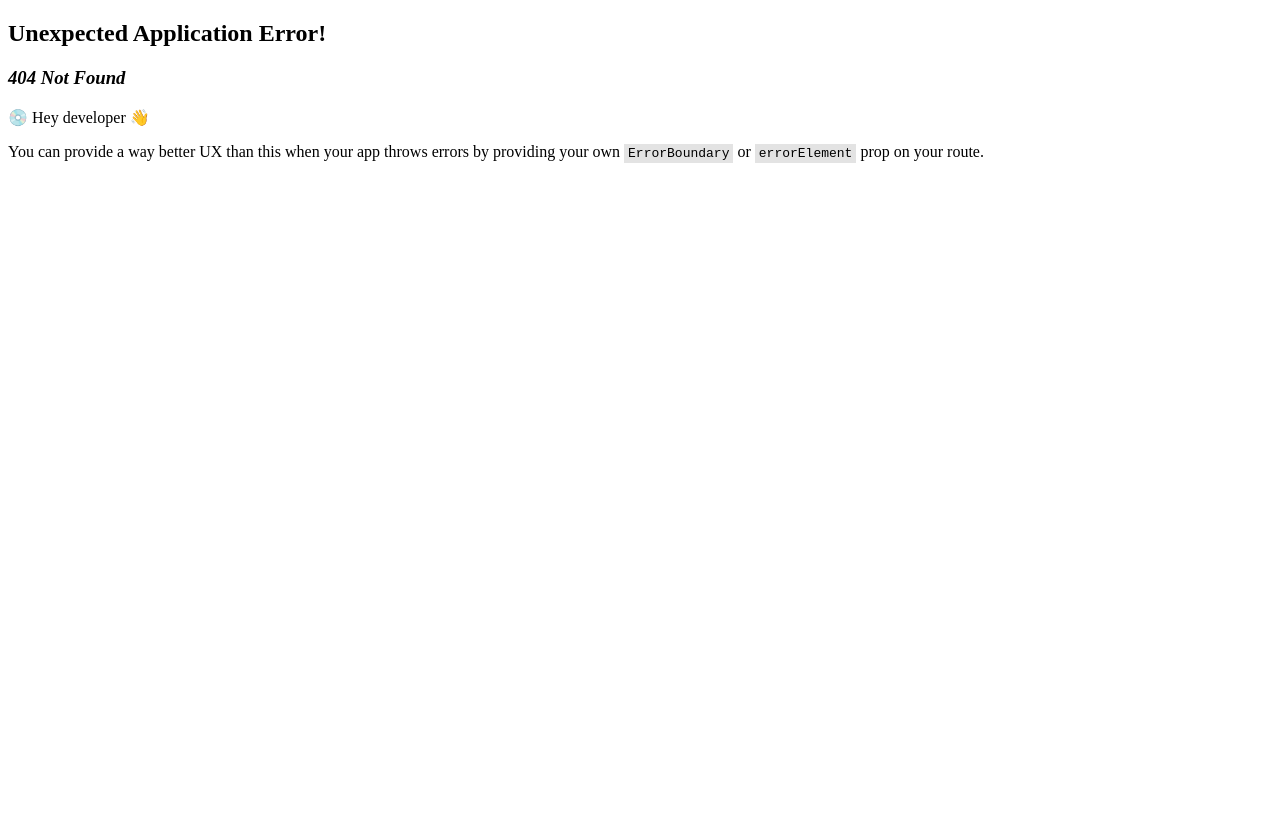
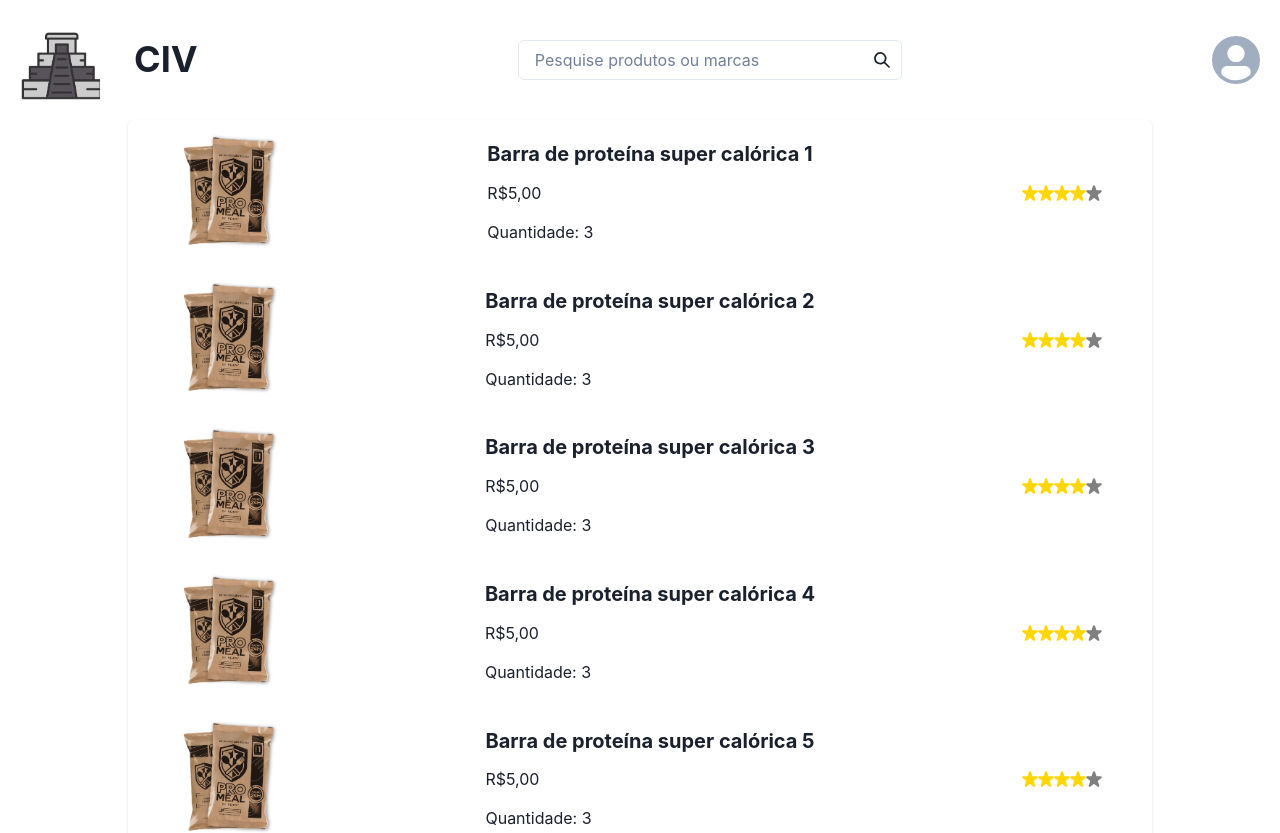
Before and after one commit to cirofalsarella/Online-Store, a React (Create React App) app in the folder App/: page /historic in a window 1280 px wide. Before the commit this address had no page. Shown: the top 833 px of the page. Before the commit the page ends 800 px from the top, so only its background shows below. Built offline with nearby package versions, Linux system fonts and the light colour scheme.

Commit message:
Feat: buying historic

```diff
--- /dev/null
+++ b/App/src/pages/client/historic/historic.js
@@ -0,0 +1,45 @@
+import { Card, Flex, Heading, Image, Text } from "@chakra-ui/react"
+import { StarIcon } from "@chakra-ui/icons"
+import imagemItem from "../../../assets/proMeal.png"
+import { useState } from "react"
+
+const HistoricCard = (props) => {
+  const data = props.data
+  const [rating, setRating] = useState(4)
+
+  return (
+    <Flex justify={"space-between"} padding={"15px 50px"}>
+      <Image width="100px" src={imagemItem}/>
+      <Flex direction={"column"} justify={"space-around"}>
+        <Heading size={"md"}>{data.title}</Heading>
+        <Text>{data.formattedPrice}</Text>
+        <Text>Quantidade: 3</Text>
+      </Flex>
+      <Flex justify={"center"} align={"center"}>
+        <StarIcon color={rating >= 1 ? "gold" : "grey"} onClick={ e => setRating(1)}/>
+        <StarIcon color={rating >= 2 ? "gold" : "grey"} onClick={ e => setRating(2)}/>
+        <StarIcon color={rating >= 3 ? "gold" : "grey"} onClick={ e => setRating(3)}/>
+        <StarIcon color={rating >= 4 ? "gold" : "grey"} onClick={ e => setRating(4)}/>
+        <StarIcon color={rating >= 5 ? "gold" : "grey"} onClick={ e => setRating(5)}/>
+      </Flex>
+    </Flex>
+  );
+}
+
+const Historic = () => {
+  const productList = JSON.parse(localStorage.getItem('productList'));
+
+  return(
+      <Flex justify={"center"}>
+        <Card direction={"column"} width={"80vw"}>
+          {
+            productList.map((product) => {
+              return <HistoricCard data={product}/>
+            })
+          }
+        </Card>
+      </Flex>
+  )
+}
+
+export default Historic
--- /dev/null
+++ b/App/src/pages/client/historic/index.js
@@ -0,0 +1,2 @@
+import Historic from "./historic"
+export default Historic
--- a/App/src/pages/client/index.js
+++ b/App/src/pages/client/index.js
@@ -1,7 +1,9 @@
 import Cart from "./cart"
 import Item from "./item";
+import Historic from "./historic";
 
 export {
     Cart,
     Item,
+    Historic,
 };
--- a/App/src/router.js
+++ b/App/src/router.js
@@ -4,7 +4,7 @@ import { createBrowserRouter } from "react-router-dom";
 import App from "./App";
 
 import { Analysis, Home, Product, Edit, Cadastre} from "./pages/admin"
-import { Cart, Item } from "./pages/client"
+import { Cart, Item, Historic } from "./pages/client"
 import { Profile } from "./pages/user"
 import { Landing, Login, Register } from "./pages/web"
 
@@ -56,6 +56,10 @@ const rotas = createBrowserRouter([
       {
         path: "/cadastre",
         element: <Cadastre />
+      },
+      {
+        path: "/historic",
+        element: <Historic />
       }
     ]
   }
```
